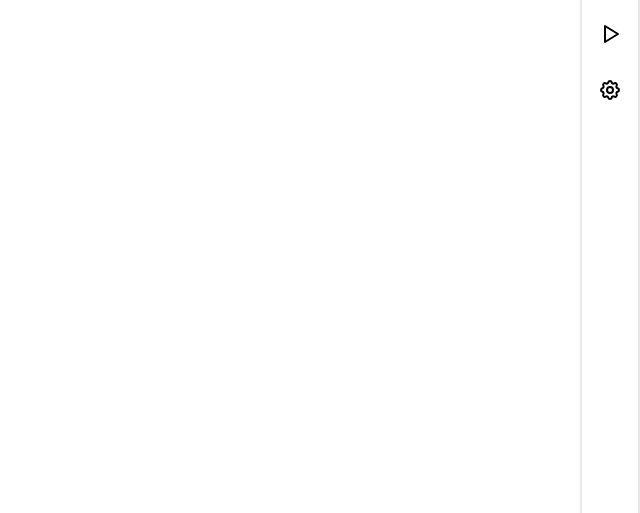
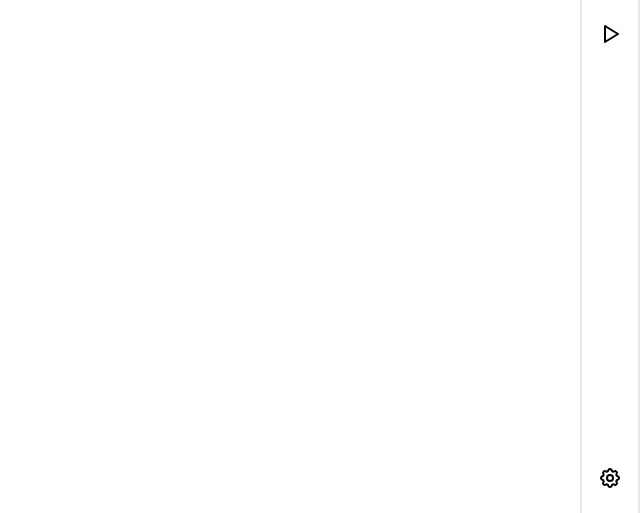
Before and after one commit to kcpetersen111/algo-visualizer, a Next.js app: page / in a window 1280 px wide. Shown: the part 284-797 px from the top of the page, without its empty margins (640-1280 px from the left). Built offline with nearby package versions, Linux system fonts and the light colour scheme.

Commit message:
Settings menu

```diff
--- a/src/app/components/ToolBar.tsx
+++ b/src/app/components/ToolBar.tsx
@@ -1,4 +1,4 @@
-import { IconPlus, IconX, IconLine, IconPointer, IconPlayerTrackNext, IconPlayerPlay, IconSettings } from "@tabler/icons-react";
+import { IconPlus, IconX, IconLine, IconPointer, IconPlayerTrackNext, IconPlayerPlay, IconSettings, IconMoon, IconArrowBarBoth } from "@tabler/icons-react";
 import { useRef, useState } from "react";
 import Draggable from "react-draggable";
 
@@ -34,6 +34,15 @@ const SettingsPopover = () => {
     // Element
     return (
         <>
+            <div className="flex flex-col w-fit h-fit absolute right-20 bottom-5 border-2 rounded-md p-4">
+                <p>Settings:</p>
+                <button onClick={() => activateAdd()}>
+                    <IconMoon />
+                </button>
+                <button onClick={() => activateAdd()}>
+                    <IconArrowBarBoth />
+                </button>
+            </div>
 
         </>
     );
@@ -46,10 +55,13 @@ export const ToolBar = ({ activateAdd, removeNode, activateConnect, selectNode,
     const nodeRef = useRef(null);
 
     const [playPopover, setPlayPopover] = useState(false);
+    const [settingsPopover, setSettingsPopover] = useState(false);
 
     return (
         <>
-            <div ref={nodeRef} className="flex flex-col h-full w-fit p-2 divide-transparent border-2">
+            <div ref={nodeRef} className="flex flex-col h-full w-fit p-2 divide-transparent border-2 justify-between">
+                <div className="flex flex-col">
+
                     <button className={buttonStyles + (tool === "add" ? "bg-slate-200" : "bg-transparent")} onClick={() => activateAdd()}>
                         <IconPlus />
                     </button>
@@ -71,9 +83,17 @@ export const ToolBar = ({ activateAdd, removeNode, activateConnect, selectNode,
                             <IconPlayerPlay />
                         </button>
                     </div>
-                <button className={buttonStyles + (tool === "next" ? "bg-slate-200" : "bg-transparent")} onClick={() => {settings(); console.log('settings')}}>
+                </div>
+
+                <div className="flex flex-col">
+                    <div className="flex flex-row">
+                        {settingsPopover && <SettingsPopover />}
+                        <button className={buttonStyles + (tool === "settings" ? "bg-slate-200" : "bg-transparent")} onClick={() => {settings(); setSettingsPopover(!settingsPopover); console.log('settings')}}>
                             <IconSettings />
                         </button>
+                    </div>
+                </div>
+
             </div>
         </>
     );
```
Lines whose indentation alone changed are shown as unchanged.
